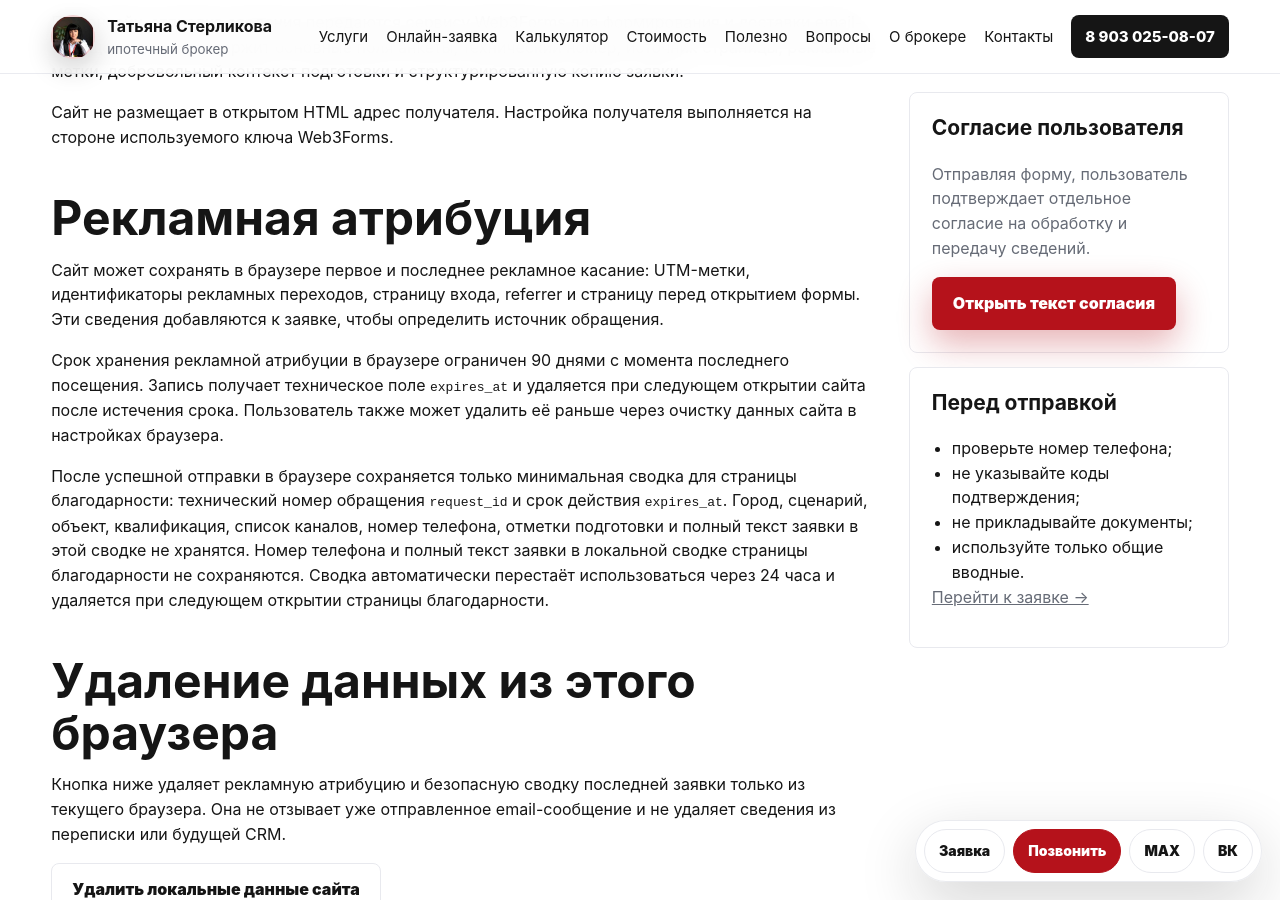
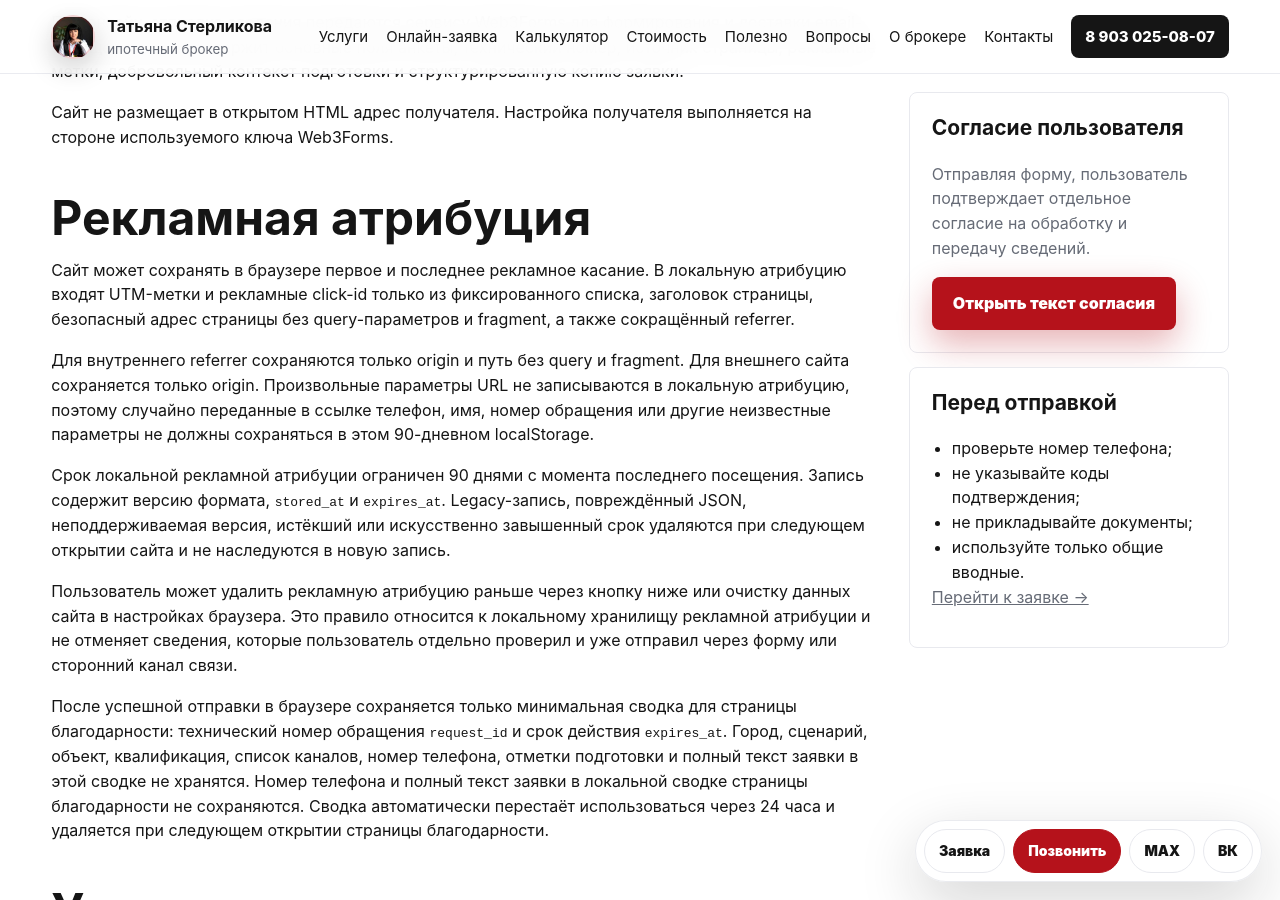
Before and after one commit to deputat36/broker, a Jekyll site: the page built from policy.md, in a window 1280 px wide and 900 px high, scrolled down 2185 px. Built offline with Jekyll 4.4.1, drawn with Linux system fonts in a browser that asks for light colours.

Commit message:
Уточнить privacy рекламной атрибуции

```diff
--- a/policy.md
+++ b/policy.md
@@ -47,8 +47,10 @@ robots: "index, follow"
     <p>Сайт не размещает в открытом HTML адрес получателя. Настройка получателя выполняется на стороне используемого ключа Web3Forms.</p>
 
     <h2>Рекламная атрибуция</h2>
-    <p>Сайт может сохранять в браузере первое и последнее рекламное касание: UTM-метки, идентификаторы рекламных переходов, страницу входа, referrer и страницу перед открытием формы. Эти сведения добавляются к заявке, чтобы определить источник обращения.</p>
-    <p>Срок хранения рекламной атрибуции в браузере ограничен 90 днями с момента последнего посещения. Запись получает техническое поле <code>expires_at</code> и удаляется при следующем открытии сайта после истечения срока. Пользователь также может удалить её раньше через очистку данных сайта в настройках браузера.</p>
+    <p>Сайт может сохранять в браузере первое и последнее рекламное касание. В локальную атрибуцию входят UTM-метки и рекламные click-id только из фиксированного списка, заголовок страницы, безопасный адрес страницы без query-параметров и fragment, а также сокращённый referrer.</p>
+    <p>Для внутреннего referrer сохраняются только origin и путь без query и fragment. Для внешнего сайта сохраняется только origin. Произвольные параметры URL не записываются в локальную атрибуцию, поэтому случайно переданные в ссылке телефон, имя, номер обращения или другие неизвестные параметры не должны сохраняться в этом 90-дневном localStorage.</p>
+    <p>Срок локальной рекламной атрибуции ограничен 90 днями с момента последнего посещения. Запись содержит версию формата, <code>stored_at</code> и <code>expires_at</code>. Legacy-запись, повреждённый JSON, неподдерживаемая версия, истёкший или искусственно завышенный срок удаляются при следующем открытии сайта и не наследуются в новую запись.</p>
+    <p>Пользователь может удалить рекламную атрибуцию раньше через кнопку ниже или очистку данных сайта в настройках браузера. Это правило относится к локальному хранилищу рекламной атрибуции и не отменяет сведения, которые пользователь отдельно проверил и уже отправил через форму или сторонний канал связи.</p>
     <p>После успешной отправки в браузере сохраняется только минимальная сводка для страницы благодарности: технический номер обращения <code>request_id</code> и срок действия <code>expires_at</code>. Город, сценарий, объект, квалификация, список каналов, номер телефона, отметки подготовки и полный текст заявки в этой сводке не хранятся. Номер телефона и полный текст заявки в локальной сводке страницы благодарности не сохраняются. Сводка автоматически перестаёт использоваться через 24 часа и удаляется при следующем открытии страницы благодарности.</p>
 
     <h2>Удаление данных из этого браузера</h2>
```
